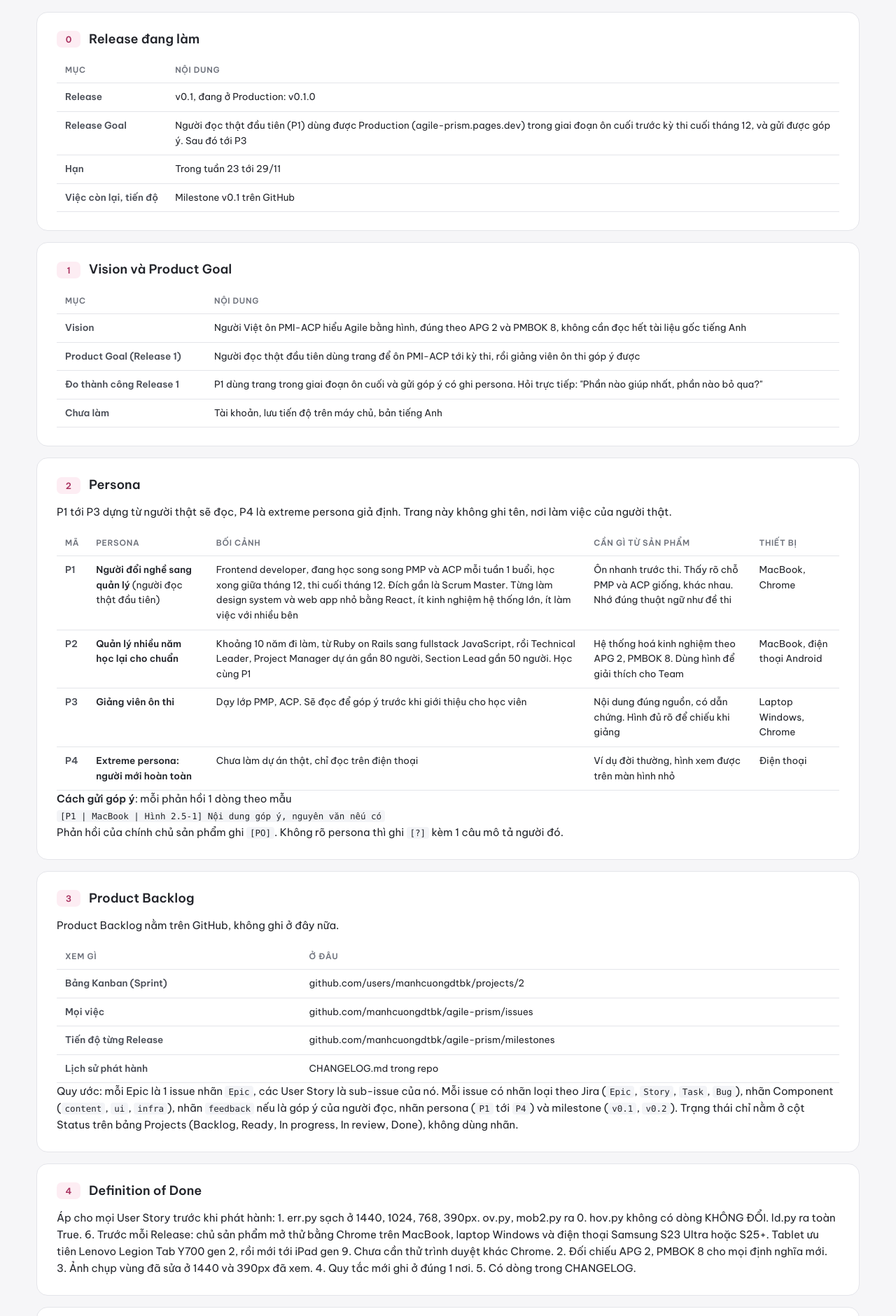
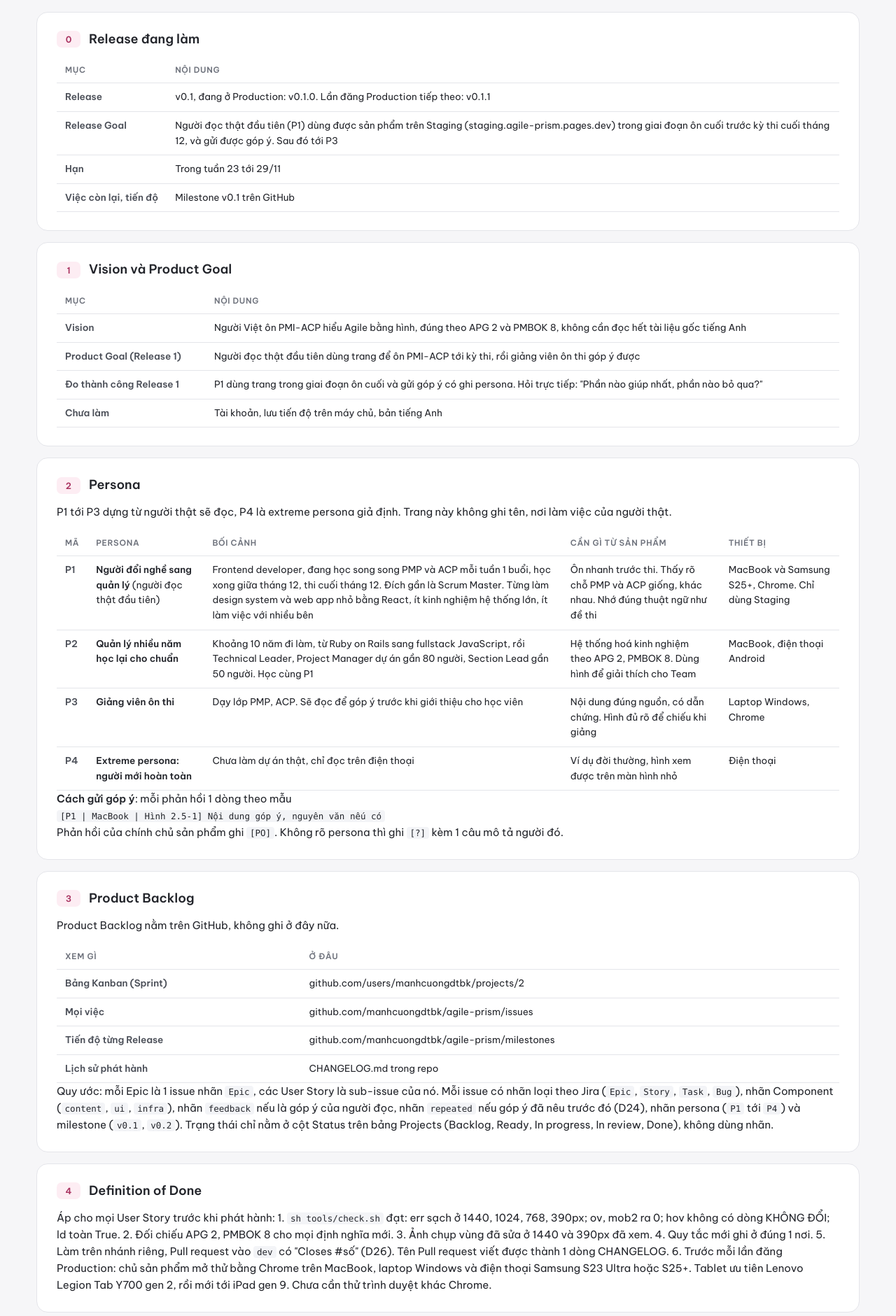
Before and after one commit to manhcuongdtbk/agile-prism, a plain HTML site: page product.html in a window 1280 px wide. Shown: the part 381-2262 px from the top of the page at 70% size. Drawn offline with Linux system fonts and the light colour scheme.

Commit message:
Cập nhật tài liệu theo quy trình mới: README, CHANGELOG, Design system, trang Sản phẩm

```diff
--- a/core.js
+++ b/core.js
@@ -115,7 +115,7 @@ const GM='<svg class="gm" aria-hidden="true"><use href="#i-gio"/></svg>';functio
 /* Kết quả tương tác có nhiều nhánh: luôn liệt kê đủ mọi nhánh, tô nhánh đang khớp (cur = -1: chưa nhánh nào). Người đọc không phải thử mới biết còn nhánh nào */
 function BRANCH(items,cur){return '<ul class="brn">'+items.map(([h,d],i)=>`<li${i===cur?' class="on" aria-current="true"':''}><b>${h}</b><span>${d}</span></li>`).join('')+'</ul>'}
 /* LOADING cả trang: khối #pgLoad đặt ngay đầu body của mỗi trang. PGL.done() gỡ khi trang đã vẽ xong và tương tác được.
-   Bấm liên kết sang trang khác cùng artifact (index.html, design-system.html) thì hiện lại ngay, vì trang mới cần vài trăm ms mới vẽ.
+   Bấm liên kết sang trang khác cùng site (index.html, design-system.html) thì hiện lại ngay, vì trang mới cần vài trăm ms mới vẽ.
    Quay lại bằng back của trình duyệt (bfcache) thì gỡ. Tối đa 10 giây để không kẹt nếu có lỗi */
 window.PGL=(function(){const el=()=>document.getElementById('pgLoad');
   const done=()=>{const l=el();if(!l)return;l.classList.add('out');setTimeout(()=>l.hidden=true,260)};
@@ -128,7 +128,7 @@ window.PGL=(function(){const el=()=>document.getElementById('pgLoad');
   return {done,show}})();
 /* Bàn phím: mọi phần tử bấm được không phải nút hay liên kết thật (thuật ngữ dfn, khối trong hình có role=button, data-cf, data-lv) nhận Enter và Space như 1 lần bấm chuột. Phần tử đã tự xử lý phím (gọi preventDefault) thì bỏ qua */
 document.addEventListener('keydown',e=>{if(e.defaultPrevented||(e.key!=='Enter'&&e.key!==' '))return;const el=e.target;if(!el||!el.matches||!el.matches('dfn[tabindex],[role=button]:not(button),[data-cf],[data-lv]'))return;if(el.closest('a[href]'))return;e.preventDefault();el.dispatchEvent(new MouseEvent('click',{bubbles:true,cancelable:true,view:window}))});
-/* Lối vào design system: chỉ hiện khi artifact có file design-system.html (Staging). Production không có file nên không hiện gì */
+/* Lối vào design system: chỉ hiện khi site có file design-system.html (Development, Staging). Production không có file nên không hiện gì */
 fetch('design-system.html',{method:'HEAD'}).then(r=>{if(r.ok)document.documentElement.classList.add('has-ds')}).catch(()=>{});
 /* Công thức trong hình SVG: dùng đúng .fml và .frac của bài (design system, Công thức) qua foreignObject, để phép chia trong hình cũng là phân số.
    EQ(x,yGiữa,rộng,html,{s:cỡ chữ,c:màu,a:'start'|'middle'}) */
--- a/design-system.html
+++ b/design-system.html
@@ -136,7 +136,7 @@
     <dt>Chú giải</dt><dd>Nhóm theo thứ tự người đọc hay gặp: Thuật ngữ và tài liệu, Biểu tượng cạnh tiêu đề, Hình và bảng, Màu vai trò, Màu trạng thái, Hộp ghi chú, Hành vi chung trên trang, Cách thao tác. Mỗi dòng nói thứ đó nằm ở đâu trên trang. Hành vi dùng chung (tô sáng, quay lại, đang tải) ghi 1 lần ở nhóm Hành vi chung, không lặp ở từng dòng. Bảng Cách thao tác: mỗi thiết bị 1 cột, mỗi ý 1 dòng, cụm phím không xuống dòng, chuột và cảm ứng giống nhau thì gộp 1 ô trải 2 cột (không viết "Như chuột"). Cử chỉ của trình duyệt, máy (vuốt quay lại) không tả cụ thể vì mỗi máy mỗi khác.</dd>
     <dt>Đang tải</dt><dd>1 bộ chuyển động cho mọi chỗ chờ: 1 bản đồ nhỏ tự vẽ: khối, đường nối, khối, đúng chất "bản đồ trực quan" của sản phẩm (<code>.kb-ld</code>), khác hẳn vạch Tiến độ đọc. 3 lúc hiện, 2 lúc không: hiện khi trang đang nạp lần đầu, khi bấm liên kết sang trang khác, khi rời trang bằng bất kỳ cách nào (nút back, forward của chuột, trình duyệt). Không hiện khi trình duyệt lấy lại trang từ bộ nhớ đệm (sự kiện pageshow có persisted), và gỡ ngay khi trang đã dùng được. Mỗi lần hiện, chuyển động chạy lại từ đầu. Script ld.py kiểm đủ 5 điều này, chạy mỗi Sprint có sửa core.js. <code>.pg-load</code> khi cả trang chưa dùng được: đầu body mỗi trang có <code>#pgLoad</code>, <code>PGL.done()</code> gỡ khi đã vẽ xong, bấm liên kết sang trang kia (index.html, design-system.html) thì <code>PGL.show()</code> ngay. <code>.busy</code> cho 1 vùng đang chờ. <code>.skel</code> giữ chỗ đúng kích thước cho nội dung nạp sau (lazy load). Người bật giảm chuyển động thì thẻ chỉ nhấp nháy.
       <span style="display:flex;gap:18px;align-items:center;margin-top:8px"><span class="busy"><span class="kb-ld" aria-hidden="true"><i></i><i></i><i></i></span>Đang nạp</span><span class="skel" style="width:160px;height:14px;display:inline-block"></span><span class="skel" style="width:90px;height:14px;display:inline-block"></span><button type="button" class="btn" onclick="PGL.show('Thử Đang tải');setTimeout(PGL.done,1600)">Thử Đang tải cả trang</button></span></dd>
-    <dt>Staging và Production</dt><dd>Trang này chỉ có ở artifact Staging (riêng tư). Lối vào ở cuối Chú giải chỉ hiện khi artifact có file design-system.html, nên Production không có lối vào.</dd>
+    <dt>Staging và Production</dt><dd>Trang này chỉ có ở Development và Staging (phải đăng nhập), Production không có (build.sh bỏ ra). Lối vào ở cuối Chú giải chỉ hiện khi có file design-system.html, nên Production không có lối vào.</dd>
     <dt>Tô sáng khi nhảy tới</dt><dd>1 quầng hồng mềm cho mọi nơi: khối, dòng bảng, ô References, dòng Glossary. Không viền, không tô nền, tắt dần trong khoảng 3 giây, bắt đầu khi khối hiện trên màn hình. <button type="button" class="btn" id="dsHl" style="margin-left:6px">Thử tô sáng</button></dd></dl>
   <div class="nt" id="dsHlBox"><svg class="nt-i"><use href="#i-note"/></svg><span>Khối được tô sáng khi bấm nút ở trên.</span></div>
 </section>
--- a/product.html
+++ b/product.html
@@ -31,11 +31,11 @@
 <tbody>
 <tr>
 <td>Release</td>
-<td>v0.1, đang ở Production: v0.1.0</td>
+<td>v0.1, đang ở Production: v0.1.0. Lần đăng Production tiếp theo: v0.1.1</td>
 </tr>
 <tr>
 <td>Release Goal</td>
-<td>Người đọc thật đầu tiên (P1) dùng được Production (agile-prism.pages.dev) trong giai đoạn ôn cuối trước kỳ thi cuối tháng 12, và gửi được góp ý. Sau đó tới P3</td>
+<td>Người đọc thật đầu tiên (P1) dùng được sản phẩm trên Staging (staging.agile-prism.pages.dev) trong giai đoạn ôn cuối trước kỳ thi cuối tháng 12, và gửi được góp ý. Sau đó tới P3</td>
 </tr>
 <tr>
 <td>Hạn</td>
@@ -98,7 +98,7 @@
 <td><strong>Người đổi nghề sang quản lý</strong> (người đọc thật đầu tiên)</td>
 <td>Frontend developer, đang học song song PMP và ACP mỗi tuần 1 buổi, học xong giữa tháng 12, thi cuối tháng 12. Đích gần là Scrum Master. Từng làm design system và web app nhỏ bằng React, ít kinh nghiệm hệ thống lớn, ít làm việc với nhiều bên</td>
 <td>Ôn nhanh trước thi. Thấy rõ chỗ PMP và ACP giống, khác nhau. Nhớ đúng thuật ngữ như đề thi</td>
-<td>MacBook, Chrome</td>
+<td>MacBook và Samsung S25+, Chrome. Chỉ dùng Staging</td>
 </tr>
 <tr>
 <td>P2</td>
@@ -157,18 +157,18 @@
 </tr>
 </tbody>
 </table>
-<p>Quy ước: mỗi Epic là 1 issue nhãn <code>Epic</code>, các User Story là sub-issue của nó. Mỗi issue có nhãn loại theo Jira (<code>Epic</code>, <code>Story</code>, <code>Task</code>, <code>Bug</code>), nhãn Component (<code>content</code>, <code>ui</code>, <code>infra</code>), nhãn <code>feedback</code> nếu là góp ý của người đọc, nhãn persona (<code>P1</code> tới <code>P4</code>) và milestone (<code>v0.1</code>, <code>v0.2</code>). Trạng thái chỉ nằm ở cột Status trên bảng Projects (Backlog, Ready, In progress, In review, Done), không dùng nhãn.</p>
+<p>Quy ước: mỗi Epic là 1 issue nhãn <code>Epic</code>, các User Story là sub-issue của nó. Mỗi issue có nhãn loại theo Jira (<code>Epic</code>, <code>Story</code>, <code>Task</code>, <code>Bug</code>), nhãn Component (<code>content</code>, <code>ui</code>, <code>infra</code>), nhãn <code>feedback</code> nếu là góp ý của người đọc, nhãn <code>repeated</code> nếu góp ý đã nêu trước đó (D24), nhãn persona (<code>P1</code> tới <code>P4</code>) và milestone (<code>v0.1</code>, <code>v0.2</code>). Trạng thái chỉ nằm ở cột Status trên bảng Projects (Backlog, Ready, In progress, In review, Done), không dùng nhãn.</p>
 </section>
 <section class="card" id="pd-4">
   <div class="card-head"><span class="num">4</span><h3>Definition of Done</h3></div>
 
 <p>Áp cho mọi User Story trước khi phát hành:
-1. err.py sạch ở 1440, 1024, 768, 390px. ov.py, mob2.py ra 0. hov.py không có dòng KHÔNG ĐỔI. ld.py ra toàn True.
-6. Trước mỗi Release: chủ sản phẩm mở thử bằng Chrome trên MacBook, laptop Windows và điện thoại Samsung S23 Ultra hoặc S25+. Tablet ưu tiên Lenovo Legion Tab Y700 gen 2, rồi mới tới iPad gen 9. Chưa cần thử trình duyệt khác Chrome.
+1. <code>sh tools/check.sh</code> đạt: err sạch ở 1440, 1024, 768, 390px; ov, mob2 ra 0; hov không có dòng KHÔNG ĐỔI; ld toàn True.
 2. Đối chiếu APG 2, PMBOK 8 cho mọi định nghĩa mới.
 3. Ảnh chụp vùng đã sửa ở 1440 và 390px đã xem.
 4. Quy tắc mới ghi ở đúng 1 nơi.
-5. Có dòng trong CHANGELOG.</p>
+5. Làm trên nhánh riêng, Pull request vào <code>dev</code> có "Closes #số" (D26). Tên Pull request viết được thành 1 dòng CHANGELOG.
+6. Trước mỗi lần đăng Production: chủ sản phẩm mở thử bằng Chrome trên MacBook, laptop Windows và điện thoại Samsung S23 Ultra hoặc S25+. Tablet ưu tiên Lenovo Legion Tab Y700 gen 2, rồi mới tới iPad gen 9. Chưa cần thử trình duyệt khác Chrome.</p>
 </section>
 <section class="card" id="pd-5">
   <div class="card-head"><span class="num">5</span><h3>Risk của sản phẩm</h3></div>
@@ -227,7 +227,7 @@
 </tr>
 <tr>
 <td>Development</td>
-<td>Môi trường nhóm làm sản phẩm xem sau mỗi Sprint, có đủ 3 trang</td>
+<td>Môi trường chủ sản phẩm xem sau mỗi lần merge, có đủ 3 trang. Chỉ chủ sản phẩm vào được</td>
 <td><code>dev.agile-prism.pages.dev</code> (nhánh <code>dev</code>, phải đăng nhập)</td>
 </tr>
 <tr>
```
Also changed, not shown: 2 other files.
